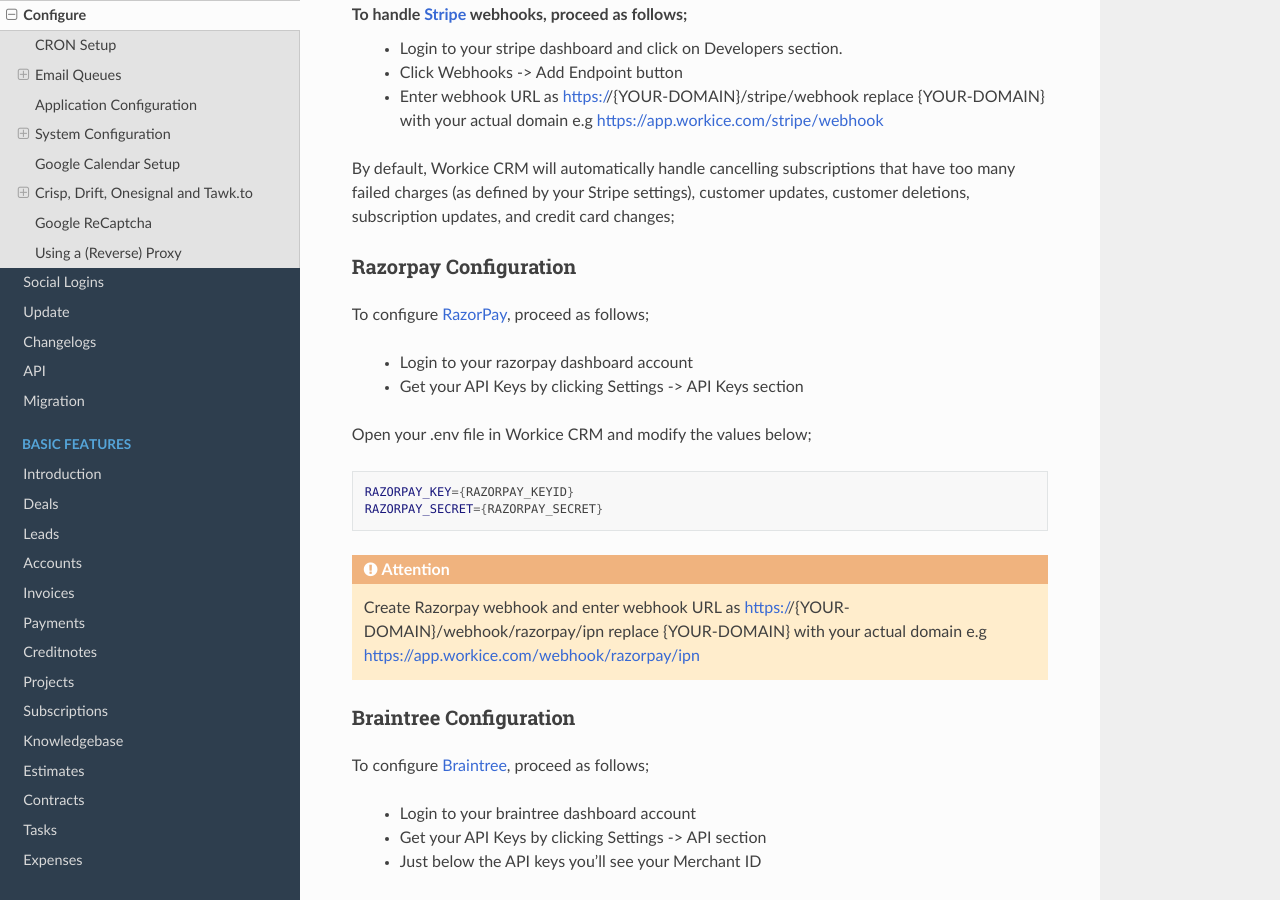
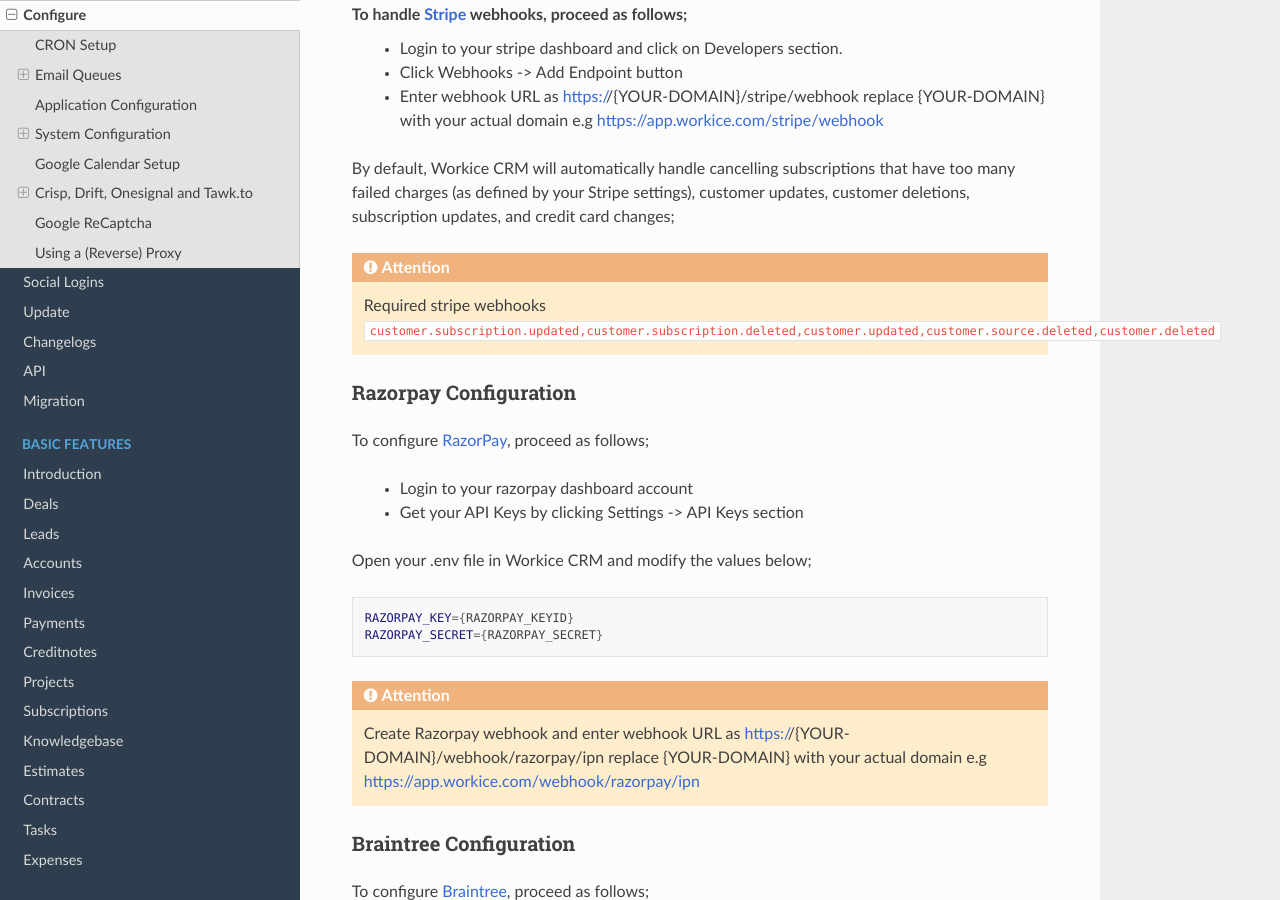
Before and after one commit to wmandai/workice-docs, a Sphinx documentation site: the page built from docs/source/configure.rst, in a window 1280 px wide and 900 px high, scrolled down 2710 px. Built offline with Sphinx 7.4.7 and the Read the Docs theme 2.0.0, drawn with Linux system fonts in a browser that asks for light colours.

Commit message:
Added stripe required events for webhooks

```diff
--- a/docs/source/configure.rst
+++ b/docs/source/configure.rst
@@ -106,6 +106,9 @@
  - Enter webhook URL as https://{YOUR-DOMAIN}/stripe/webhook replace {YOUR-DOMAIN} with your actual domain e.g https://app.workice.com/stripe/webhook
 
 By default, Workice CRM will automatically handle cancelling subscriptions that have too many failed charges (as defined by your Stripe settings), customer updates, customer deletions, subscription updates, and credit card changes;
+
+.. ATTENTION:: Required stripe webhooks ``customer.subscription.updated,customer.subscription.deleted,customer.updated,customer.source.deleted,customer.deleted``
+
 
 Razorpay Configuration
 ------------------------
```
